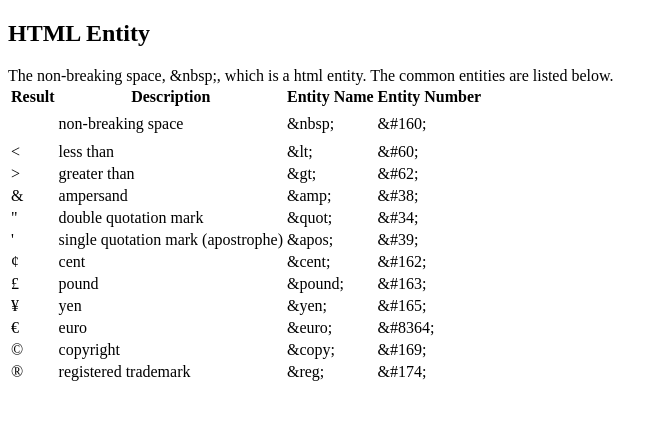
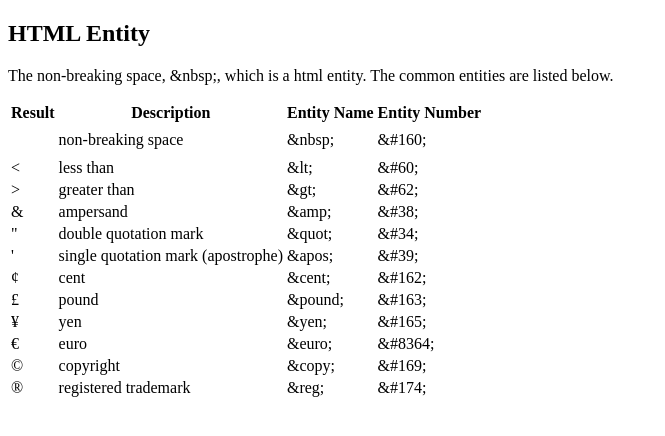
Before and after one commit to hhwangS27/hhwangS27.github.io, a plain HTML site: page myhtmls/html_notes.html in a window 1280 px wide. Shown: the whole page, without its empty margins (0-665 px from the left). Drawn offline with Linux system fonts and the light colour scheme.

Commit message:
update html_notes.html

```diff
--- a/myhtmls/html_notes.html
+++ b/myhtmls/html_notes.html
@@ -8,7 +8,7 @@
 </head>
 <body>
   <h2>HTML Entity</h2>
-  The non-breaking space, &amp;nbsp;, which is a html entity. The common entities are listed below.
+  <p>The non-breaking space, &amp;nbsp;, which is a html entity. The common entities are listed below.</p>
   <table class="w3-table-all notranslate">
     <tr>
       <th>Result</th>
```
